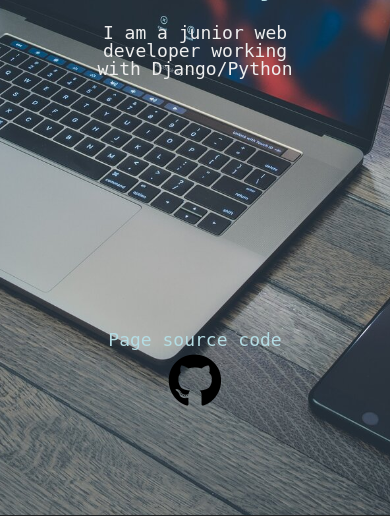
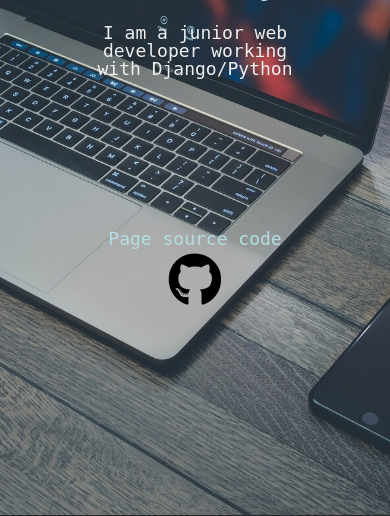
Before and after one commit to AntanasArcimavicius/MyBlog, a Python web app: template web/mb/templates/home.html in a window 390 px wide. Shown: the part 328-844 px from the top of the page. Run offline with Jinja, Linux system fonts and the light colour scheme; the template is opened without the code that fills it: most values are stand-ins (such as "Sample title", 1, 10 or a date in 2020); form fields are guessed from the names that the template uses.

Commit message:
minor style fixes

```diff
--- a/web/mb/static/style.css
+++ b/web/mb/static/style.css
@@ -341,6 +341,10 @@ form input {
       height: 75vh;
    }
 
+   .bottom {
+      top: 55%;
+   }
+
    .about-section {
       font-size: 14px;
    }
@@ -367,6 +371,7 @@ form input {
 
    .header {
       height: 200px;
+      z-index: 10;
    }
 
    .nav-top {
@@ -428,5 +433,6 @@ form input {
    .about-section img {
       width: 150px;
       height: 150px;
+      z-index: 20;
    }
  }
```
